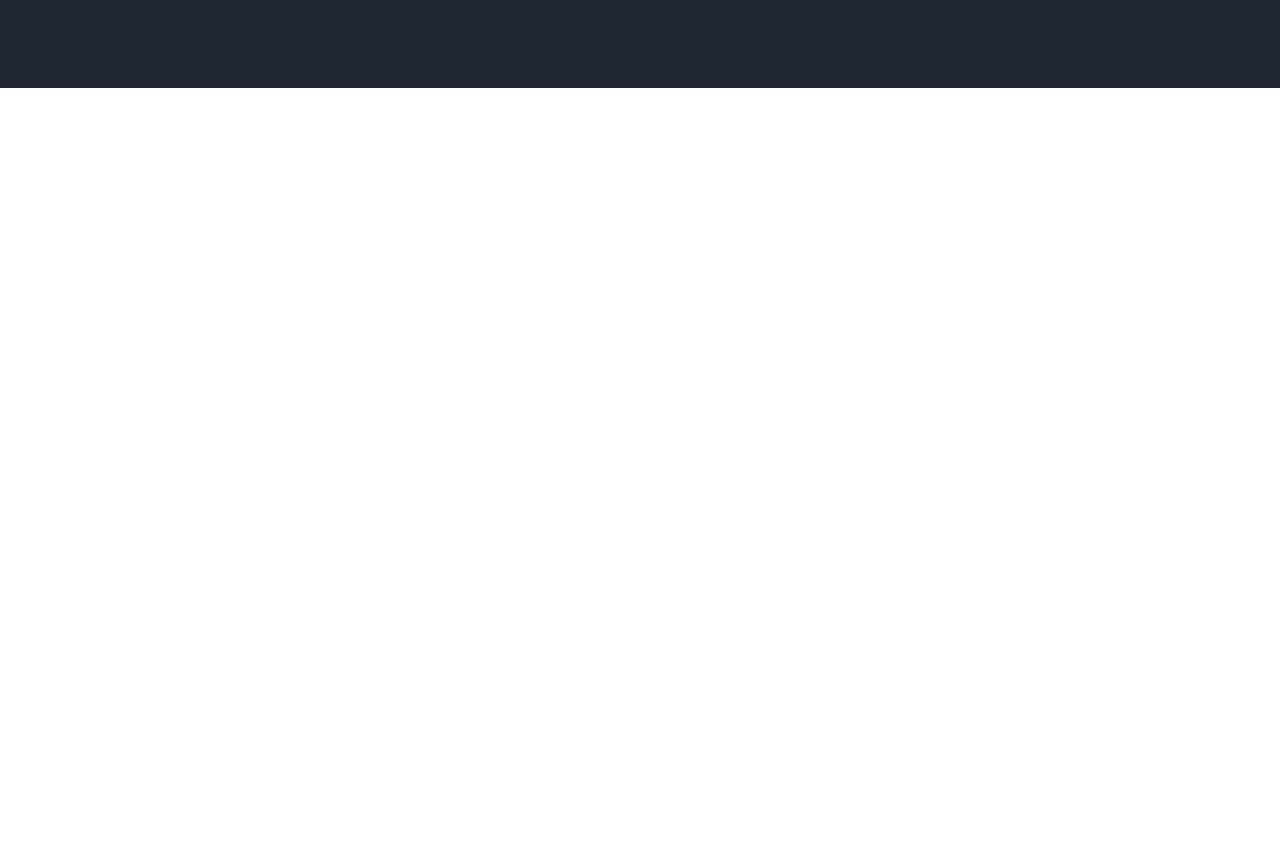
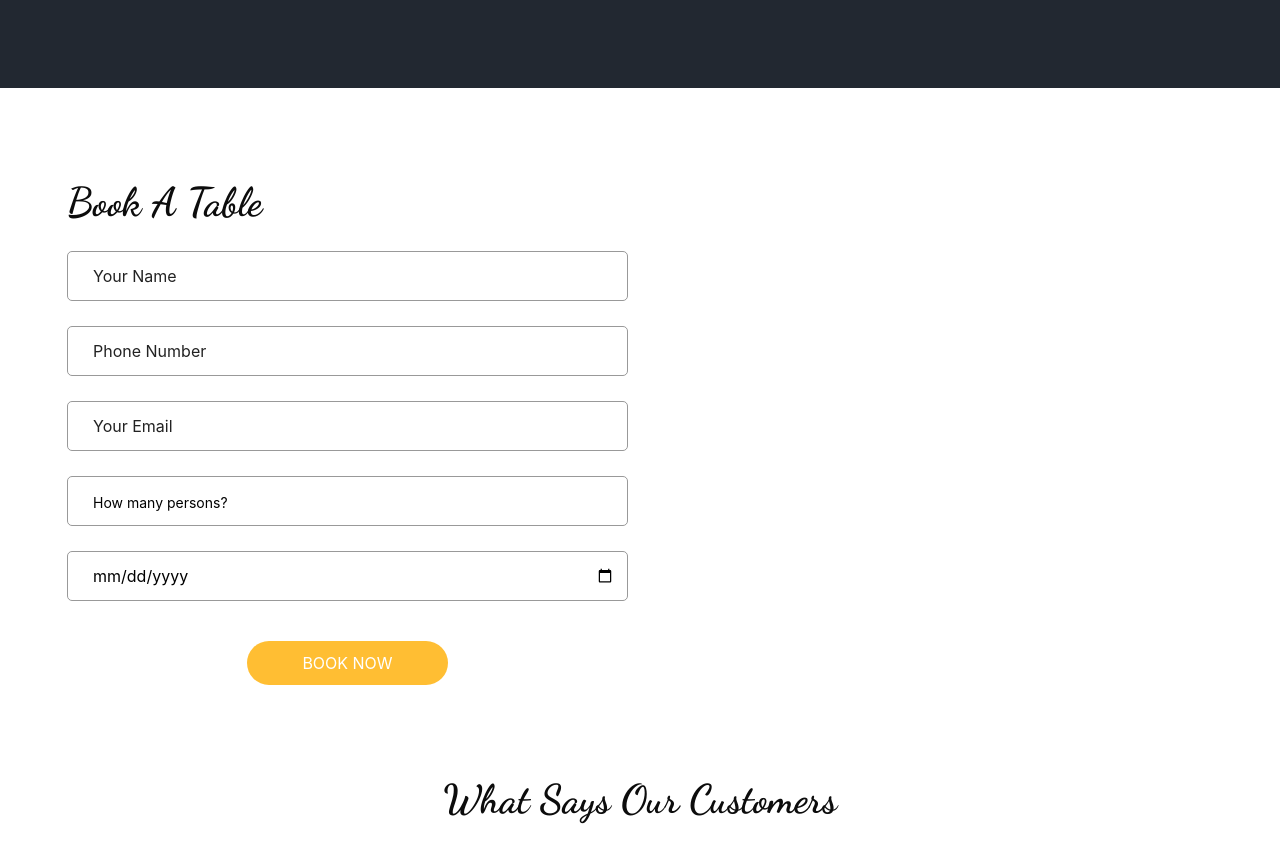
Before and after one commit to moulaye07/food-online, a React (Create React App) app in the folder client/: page / in a window 1280 px wide. Shown: the part 2273-3135 px from the top of the page. Before the commit the page ends 2361 px from the top, so only its background shows below. Built offline with nearby package versions, Linux system fonts and the light colour scheme; some icons are missing.

Commit message:
some modifications

```diff
--- a/client/src/components/App.js
+++ b/client/src/components/App.js
@@ -2,12 +2,16 @@ import './App.css';
 import Navbar from './Navbar';
 import Menu from './Menu';
 import AboutUs from './AboutUs';
+import Book from './Book';
+import Avis from './Avis';
 
 const App =  () => (
     <div className="App">
       <Navbar />
       <Menu />
       <AboutUs />
+      <Book />
+      <Avis />
 
     </div>
 );
--- /dev/null
+++ b/client/src/components/Avis.js
@@ -0,0 +1,62 @@
+import React from 'react';
+import client1 from './images/client1.jpg';
+import client2 from './images/client2.jpg';
+
+
+const Avis = () => {
+    const showAvis = () => (
+        <section class="client_section layout_padding-bottom" >
+            <div class="container">
+                <div class="heading_container heading_center psudo_white_primary mb_45">
+                    <h2>
+                         What Says Our Customers
+                    </h2>
+                </div>
+                <div class="carousel-wrap row ">
+                    <div class="owl-carousel client_owl-carousel">
+                        <div class="item">
+                            <div class="box">
+                                <div class="detail-box">
+                                    <p>
+                                        Lorem ipsum dolor sit amet, consectetur adipiscing elit, sed do eiusmod tempor incididunt ut labore et dolore magna aliqua. Ut enim ad minim veniam
+                                    </p>
+                                    <h6>
+                                        Moana Michell
+                                    </h6>
+                                    <p>
+                                        magna aliqua
+                                    </p>
+                                </div>
+                                <div class="img-box">
+                                    <img src={client1} alt="" class="box-img" />
+                                </div>
+                            </div>
+                        </div>
+                        <div class="item">
+                            <div class="box">
+                                <div class="detail-box">
+                                    <p style={{color:"black"}}>
+                                        Lorem ipsum dolor sit amet, consectetur adipiscing elit, sed do eiusmod tempor incididunt ut labore et dolore magna aliqua. Ut enim ad minim veniam
+                                    </p>
+                                    <h6>
+                                        Mike Hamell
+                                    </h6>
+                                    <p>
+                                        magna aliqua
+                                    </p>
+                                </div>
+                                <div class="img-box">
+                                    <img src={client2} alt="" class="box-img" />
+                                </div>
+                            </div>
+                        </div>
+                    </div>
+                </div>
+            </div>
+        </section>
+    );
+
+    return <>{showAvis()}</>
+};
+
+export default Avis;
--- /dev/null
+++ b/client/src/components/Book.js
@@ -0,0 +1,65 @@
+import React from 'react';
+
+const Book = () => {
+
+    const showBook = () => (
+        <section class="book_section layout_padding">
+            <div class="container">
+                <div class="heading_container">
+                    <h2>
+                        Book A Table
+                    </h2>
+                </div>
+                <div class="row">
+                    <div class="col-md-6">
+                        <div class="form_container">
+                            <form action="">
+                                <div>
+                                    <input type="text" class="form-control" placeholder="Your Name" />
+                                </div>
+                                <div>
+                                    <input type="text" class="form-control" placeholder="Phone Number" />
+                                </div>
+                                <div>
+                                    <input type="email" class="form-control" placeholder="Your Email" />
+                                </div>
+                                <div>
+                                    <select class="form-control nice-select wide">
+                                    <option value="" disabled selected>
+                                        How many persons?
+                                    </option>
+                                    <option value="">
+                                        2
+                                    </option>
+                                    <option value="">
+                                        3
+                                    </option>
+                                    <option value="">
+                                        4
+                                    </option>
+                                    <option value="">
+                                        5
+                                    </option>
+                                    </select>
+                                </div>
+                                <div>
+                                    <input type="date" class="form-control" />
+                                </div>
+                                <div class="btn_box">
+                                    <button>
+                                        Book Now
+                                    </button>
+                                </div>
+                            </form>
+                        </div>
+                    </div>
+
+                </div>
+            </div>
+        </section>
+    );
+
+    return <>{showBook()}</>
+};
+
+export default Book;
```
Also changed, not shown: client/src/components/images/client1.jpg (added), client/src/components/images/client2.jpg (added).
